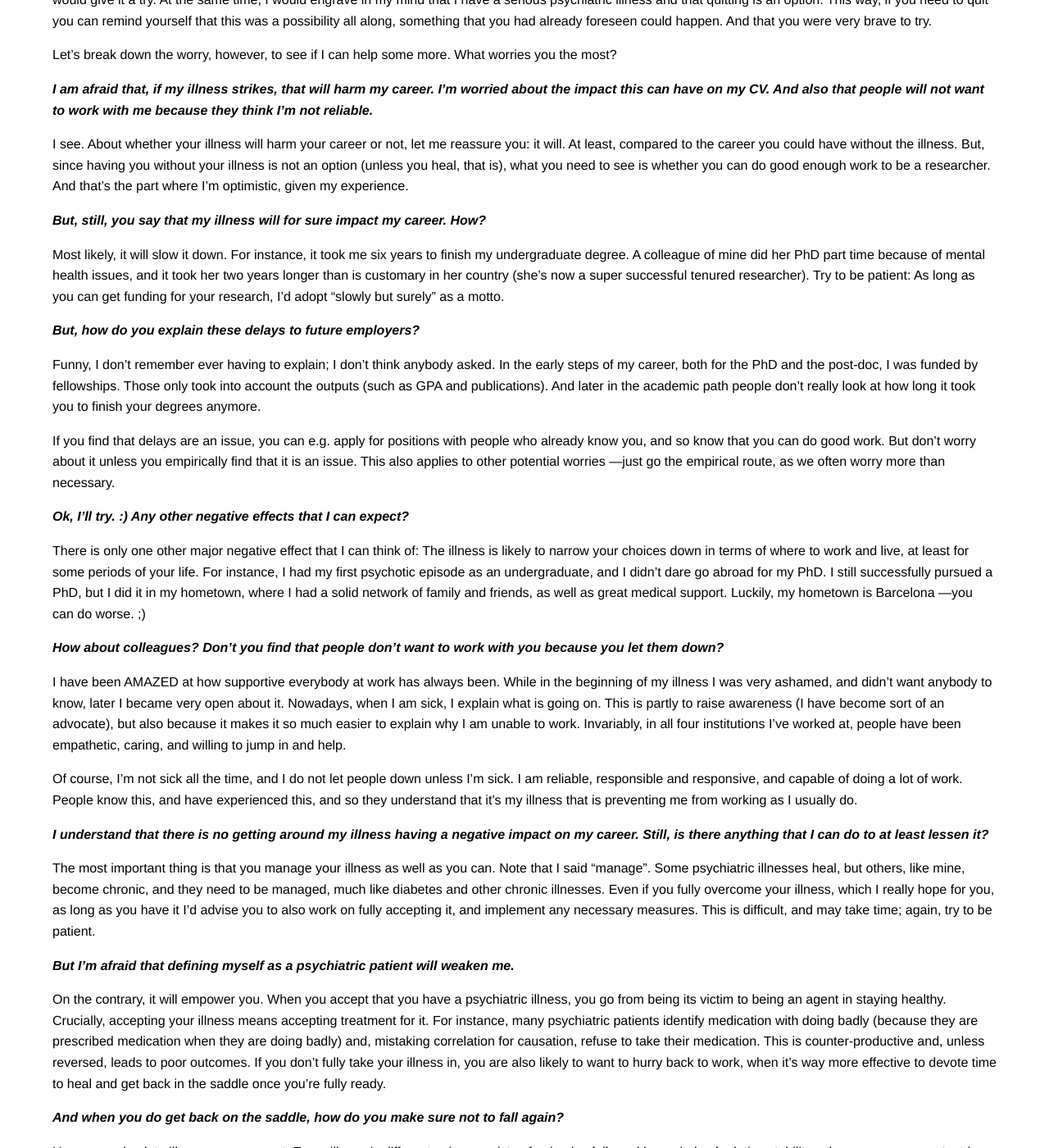
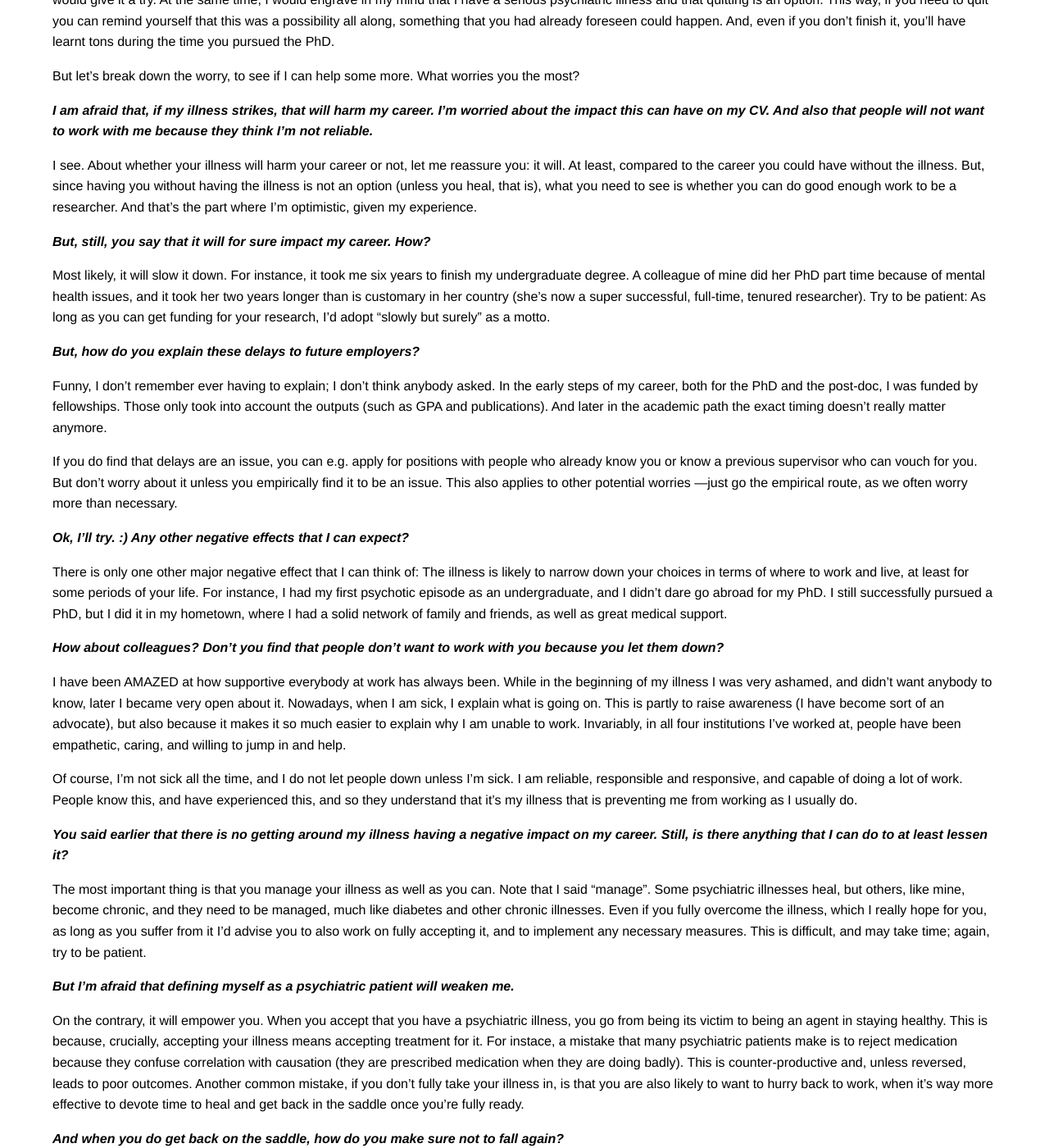
Before and after one commit to gboleda/gboleda.github.io, a Jekyll site: the page built from faq/researcher-psychiatric-illness.md, in a window 1280 px wide and 1400 px high, scrolled down 570 px. Shown: the whole window at 82% size. Built offline with Jekyll 4.4.1, drawn with Linux system fonts in a browser that asks for light colours; our own code applies the rules of GitHub Pages for plain Markdown files; some of the changed text lies outside the part shown.

Commit message:
rephrasing

```diff
--- a/faq/researcher-psychiatric-illness.md
+++ b/faq/researcher-psychiatric-illness.md
@@ -2,37 +2,37 @@
 
 ***I have a psychiatric illness. Can I still be a researcher?***
 
-It depends on how serious the disease is. But a psychiatric illness certainly doesn't disqualify you. Case in point, I suffer from schizoaffective disorder and I'm a researcher.
+It depends on how serious the illness is. But a psychiatric illness certainly doesn't disqualify you. Case in point, I suffer from schizoaffective disorder and I'm a researcher.
 
 ***But, how impairing is your illness?***
 
 When I have a serious psychotic episode, I need to be hospitalized, and I have a depression afterwards. I have been hospitalized several times in my life, for around 6 weeks at a time, and the ensuing depressions knocked me out for another 6 months approximately. I also regularly have minor episodes, which can entail between a few days and a few weeks of medical leave.
 
-Besides this, I need to rest more than other people, both because of the medication and to prevent new episodes. That means that I have around 2 hours less per day compared to people around me.
+Besides this, I need to rest more than other people, both because of the medication and to prevent new episodes. That means that I have around 2 hours less per day than most people around me.
 
-***I see. I also suffer from a quite serious disorder. And I would like to do a PhD, but I'm not sure that I can make it.***
+***I see. I also suffer from a quite serious disorder. And I would like to do a PhD, but I'm not sure if I can make it.***
 
-It is scary, indeed, to think of embarking on a PhD with a psychiatric illness in your backpack. If I were you, however, and if you have the okay of your doctor, I would give it a try. At the same time, I would engrave in my mind that I have a serious psychiatric illness and that quitting is an option. This way, if you need to quit you can remind yourself that this was a possibility all along, something that you had already foreseen could happen. And that you were very brave to try.
+It is scary, indeed, to think of embarking on a PhD with a psychiatric illness in your backpack. If I were you, however, and if you have the okay of your doctor, I would give it a try. At the same time, I would engrave in my mind that I have a serious psychiatric illness and that quitting is an option. This way, if you need to quit you can remind yourself that this was a possibility all along, something that you had already foreseen could happen. And, even if you don't finish it, you'll have learnt tons during the time you pursued the PhD.
 
-Let's break down the worry, however, to see if I can help some more. What worries you the most?
+But let's break down the worry, to see if I can help some more. What worries you the most?
 
 ***I am afraid that, if my illness strikes, that will harm my career. I'm worried about the impact this can have on my CV. And also that people will not want to work with me because they think I'm not reliable.***
 
-I see. About whether your illness will harm your career or not, let me reassure you: it will. At least, compared to the career you could have without the illness. But, since having you without your illness is not an option (unless you heal, that is), what you need to see is whether you can do good enough work to be a researcher. And that's the part where I'm optimistic, given my experience.
+I see. About whether your illness will harm your career or not, let me reassure you: it will. At least, compared to the career you could have without the illness. But, since having you without having the illness is not an option (unless you heal, that is), what you need to see is whether you can do good enough work to be a researcher. And that's the part where I'm optimistic, given my experience.
 
-***But, still, you say that my illness will for sure impact my career. How?***
+***But, still, you say that it will for sure impact my career. How?***
 
-Most likely, it will slow it down. For instance, it took me six years to finish my undergraduate degree. A colleague of mine did her PhD part time because of mental health issues, and it took her two years longer than is customary in her country (she's now a super successful tenured researcher). Try to be patient: As long as you can get funding for your research, I'd adopt "slowly but surely" as a motto.
+Most likely, it will slow it down. For instance, it took me six years to finish my undergraduate degree. A colleague of mine did her PhD part time because of mental health issues, and it took her two years longer than is customary in her country (she's now a super successful, full-time, tenured researcher). Try to be patient: As long as you can get funding for your research, I'd adopt "slowly but surely" as a motto.
 
 ***But, how do you explain these delays to future employers?***
 
-Funny, I don't remember ever having to explain; I don't think anybody asked. In the early steps of my career, both for the PhD and the post-doc, I was funded by fellowships. Those only took into account the outputs (such as GPA and publications). And later in the academic path people don't really look at how long it took you to finish your degrees anymore.
+Funny, I don't remember ever having to explain; I don't think anybody asked. In the early steps of my career, both for the PhD and the post-doc, I was funded by fellowships. Those only took into account the outputs (such as GPA and publications). And later in the academic path the exact timing doesn't really matter anymore.
 
-If you find that delays are an issue, you can e.g. apply for positions with people who already know you, and so know that you can do good work. But don't worry about it unless you empirically find that it is an issue. This also applies to other potential worries ---just go the empirical route, as we often worry more than necessary.
+If you do find that delays are an issue, you can e.g. apply for positions with people who already know you or know a previous supervisor who can vouch for you. But don't worry about it unless you empirically find it to be an issue. This also applies to other potential worries ---just go the empirical route, as we often worry more than necessary.
 
 ***Ok, I'll try. :) Any other negative effects that I can expect?***
 
-There is only one other major negative effect that I can think of: The illness is likely to narrow your choices down in terms of where to work and live, at least for some periods of your life. For instance, I had my first psychotic episode as an undergraduate, and I didn't dare go abroad for my PhD. I still successfully pursued a PhD, but I did it in my hometown, where I had a solid network of family and friends, as well as great medical support. Luckily, my hometown is Barcelona ---you can do worse. ;)
+There is only one other major negative effect that I can think of: The illness is likely to narrow down your choices in terms of where to work and live, at least for some periods of your life. For instance, I had my first psychotic episode as an undergraduate, and I didn't dare go abroad for my PhD. I still successfully pursued a PhD, but I did it in my hometown, where I had a solid network of family and friends, as well as great medical support.
 
 ***How about colleagues? Don't you find that people don't want to work with you because you let them down?***
 
@@ -40,13 +40,13 @@ I have been AMAZED at how supportive everybody at work has always been. While in
 
 Of course, I'm not sick all the time, and I do not let people down unless I'm sick. I am reliable, responsible and responsive, and capable of doing a lot of work. People know this, and have experienced this, and so they understand that it's my illness that is preventing me from working as I usually do.
 
-***I understand that there is no getting around my illness having a negative impact on my career. Still, is there anything that I can do to at least lessen it?***
+***You said earlier that there is no getting around my illness having a negative impact on my career. Still, is there anything that I can do to at least lessen it?***
 
-The most important thing is that you manage your illness as well as you can. Note that I said "manage". Some psychiatric illnesses heal, but others, like mine, become chronic, and they need to be managed, much like diabetes and other chronic illnesses. Even if you fully overcome your illness, which I really hope for you, as long as you have it I'd advise you to also work on fully accepting it, and implement any necessary measures. This is difficult, and may take time; again, try to be patient.
+The most important thing is that you manage your illness as well as you can. Note that I said "manage". Some psychiatric illnesses heal, but others, like mine, become chronic, and they need to be managed, much like diabetes and other chronic illnesses. Even if you fully overcome the illness, which I really hope for you, as long as you suffer from it I'd advise you to also work on fully accepting it, and to implement any necessary measures. This is difficult, and may take time; again, try to be patient.
 
 ***But I'm afraid that defining myself as a psychiatric patient will weaken me.***
 
-On the contrary, it will empower you. When you accept that you have a psychiatric illness, you go from being its victim to being an agent in staying healthy. Crucially, accepting your illness means accepting treatment for it. For instance, many psychiatric patients identify medication with doing badly (because they are prescribed medication when they are doing badly) and, mistaking correlation for causation, refuse to take their medication. This is counter-productive and, unless reversed, leads to poor outcomes. If you don't fully take your illness in, you are also likely to want to hurry back to work, when it's way more effective to devote time to heal and get back in the saddle once you're fully ready.
+On the contrary, it will empower you. When you accept that you have a psychiatric illness, you go from being its victim to being an agent in staying healthy. This is because, crucially, accepting your illness means accepting treatment for it. For instace, a mistake that many psychiatric patients make is to reject medication because they confuse correlation with causation (they are prescribed medication when they are doing badly). This is counter-productive and, unless reversed, leads to poor outcomes. Another common mistake, if you don't fully take your illness in, is that you are also likely to want to hurry back to work, when it's way more effective to devote time to heal and get back in the saddle once you're fully ready.
 
 ***And when you do get back on the saddle, how do you make sure not to fall again?***
 
@@ -60,12 +60,12 @@ It is also useful to implement preventive actions. For example, I was at a confe
 
 ***And didn't that frustrate you?***
 
-Of course! I was very sad. And despite all my talk about acceptance, I am still grieving the life I could have without my illness. But I know from experience that if I don't actively manage my illness I get episodes, which is much worse, so I really have no alternative. And, thanks in large part to how I manage it, I get to have a happy life, with an awesome family and a job I love. So I'm sad and frustrated, but also proud and grateful.
+Of course! I was very sad. And despite all my talk about acceptance, I am still grieving the life I could have without my illness. But I don't really have an alternative (well, the alternative is awful ---getting episodes). And, thanks in large part to my managing efforts, I get to have a happy and fulfilling life, with an awesome family and a job I love. So I'm sad and frustrated, but also proud and grateful.
 
-My TL;DR, thus, is that you can live a happy life as a researcher with a psychiatric illness. And that's huge. :)
+My take-away message, therefore, is that you can live a happy life as a researcher with a psychiatric illness. And that's huge. :)
 
 [Back to FAQ index](/index.md)
 
 &nbsp;
 
-_[Disclaimer: This post expresses my opinion, based on years of experience, therapy, readings, and podcasts. Use at your own discretion. Written in August-September 2024, [CC BY-NC](https://creativecommons.org/licenses/by-nc/4.0/).]_
+_[Disclaimer: This post expresses my opinion, based on years of experience, therapy, readings, and podcasts. Use at your own discretion. Written in the summer of 2024, [CC BY-NC](https://creativecommons.org/licenses/by-nc/4.0/).]_
```
